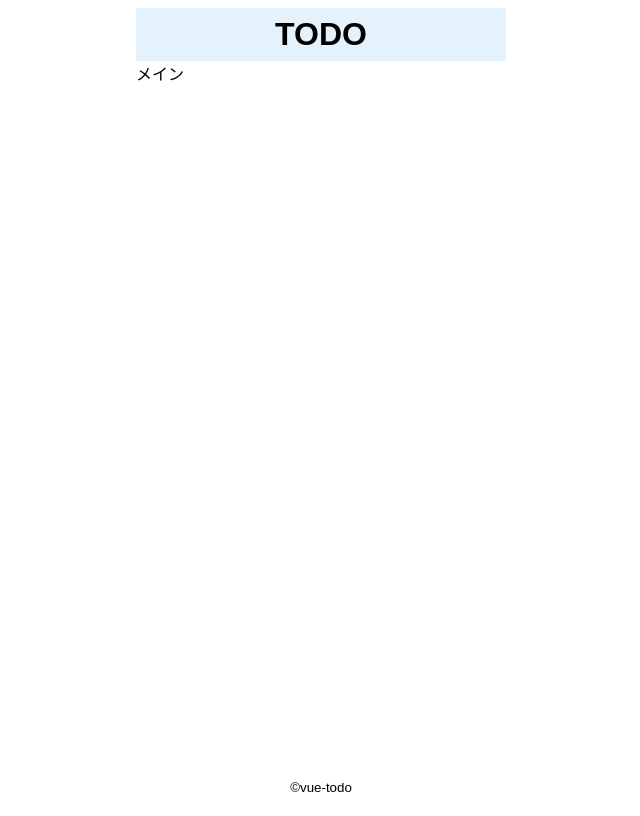
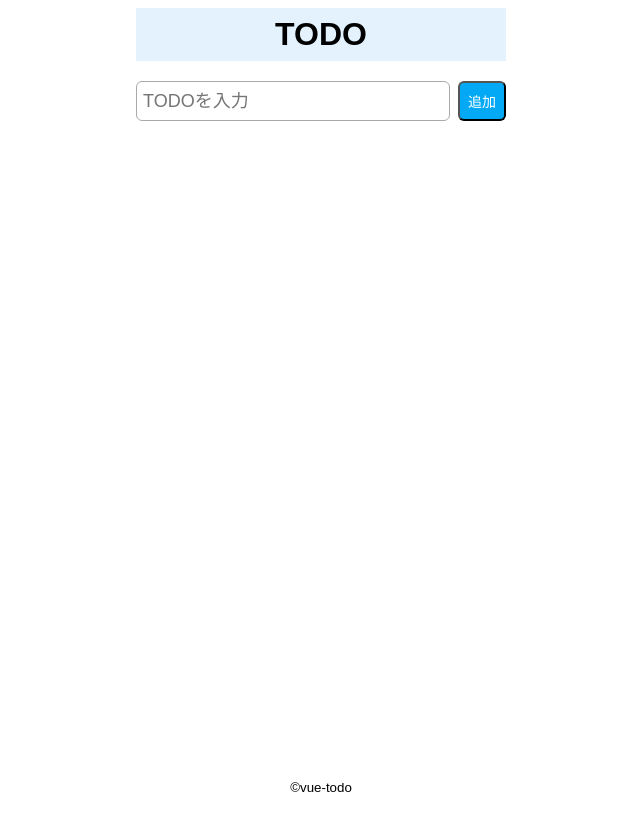
Before and after one commit to neginasu/Vue_Todo, a Vue app: page / in a window 1280 px wide. Shown: the whole page, without its empty margins (319-959 px from the left). Built offline with nearby package versions, Linux system fonts and the light colour scheme.

Commit message:
feat: Mainを追加

```diff
--- a/src/App.vue
+++ b/src/App.vue
@@ -1,13 +1,14 @@
 <script setup lang="ts">
   import TheHeader from './components/TheHeader.vue'
   import TheFooter from './components/TheFooter.vue'
+  import MainTodo from './components/MainTodo.vue'
 
 </script>
 
 <template>
   <div class="wrap">
     <TheHeader />
-    <main class="main">メイン</main>
+    <main class="main"><MainTodo /></main>
     <TheFooter />
   </div>
 </template>
--- /dev/null
+++ b/src/components/MainTodo.vue
@@ -0,0 +1,32 @@
+<script setup></script>
+
+<template>
+  <div class="box-input">
+    <input type="text" class="todo_input" placeholder="TODOを入力" />
+    <button class="btn">追加</button>
+  </div>
+</template>
+
+<style scoped>
+.box-input {
+  display: flex;
+  margin-top: 20px;
+}
+
+.todo_input {
+  width: 300px;
+  margin-right: 8px;
+  padding: 6px;
+  font-size: 18px;
+  border: 1px solid #aaa;
+  border-radius: 6px;
+}
+.btn {
+  padding: 8px;
+  background-color: #03a9f4;
+  border-radius: 6px;
+  color: #fff;
+  text-align: center;
+  font-size: 14px;
+}
+</style>
```
